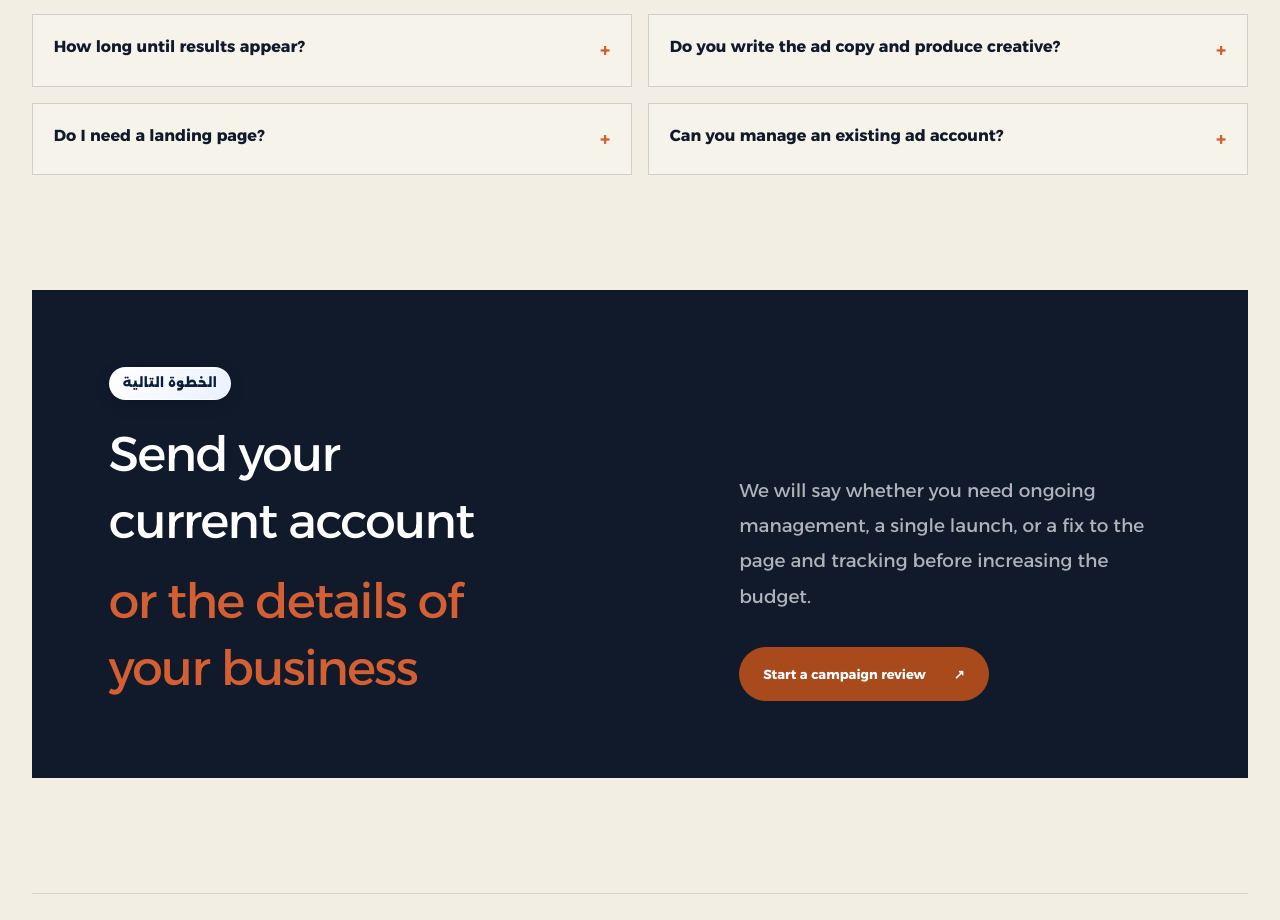
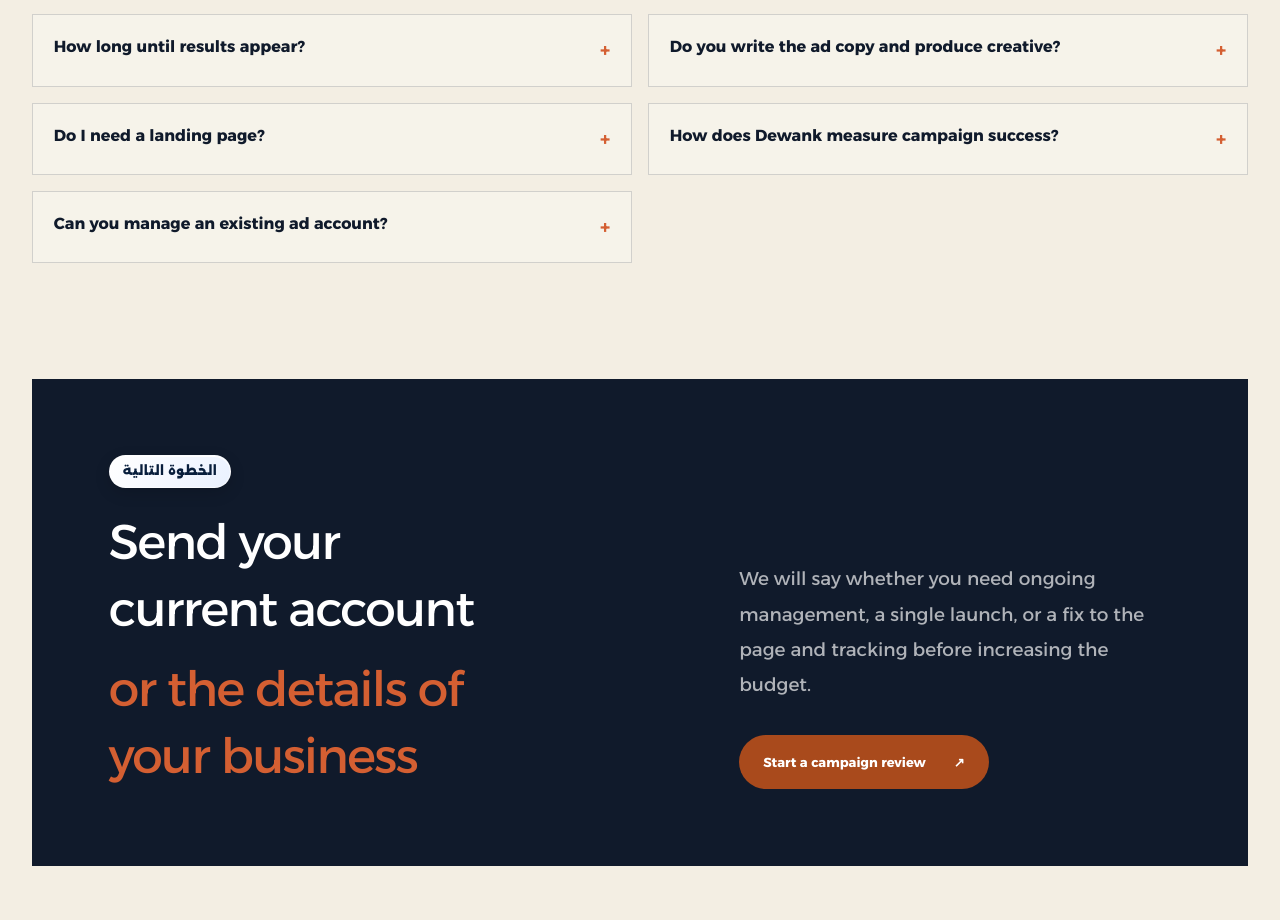
Before and after one commit to mohammedrashad2011-ui/Dewank-2026-website, a Next.js app: page /en/paid-advertising in a window 1280 px wide. Shown: the part 10700-11620 px from the top of the page. Built offline with nearby package versions, Linux system fonts and the light colour scheme.

Commit message:
feat(faq): clarify Dewank trust and conversion FAQs (en)

```diff
--- a/app/(en)/en/paid-advertising/page.tsx
+++ b/app/(en)/en/paid-advertising/page.tsx
@@ -67,6 +67,7 @@ const faqs = [
   { question: "How long until results appear?", answer: "Early signals can appear quickly, but a reliable decision needs enough test data. The timeline depends on the market, the offer, the tracking and how long your customers take to decide." },
   { question: "Do you write the ad copy and produce creative?", answer: "Yes. The scope can include writing advertising copy and directing or producing the designs and short videos needed for testing." },
   { question: "Do I need a landing page?", answer: "If the current page is slow, unfocused or does not support the campaign goal, a dedicated landing page protects the budget and improves conversion." },
+  { question: "How does Dewank measure campaign success?", answer: "We choose metrics around the business goal, such as qualified enquiries and cost per qualified lead, plus bookings or sales when tracking data is available. We look beyond clicks to the landing page and the follow-up journey." },
   { question: "Can you manage an existing ad account?", answer: "Yes. We start by reviewing the structure, tracking, audiences and past results, then decide what to fix or rebuild." },
 ];
 
```
